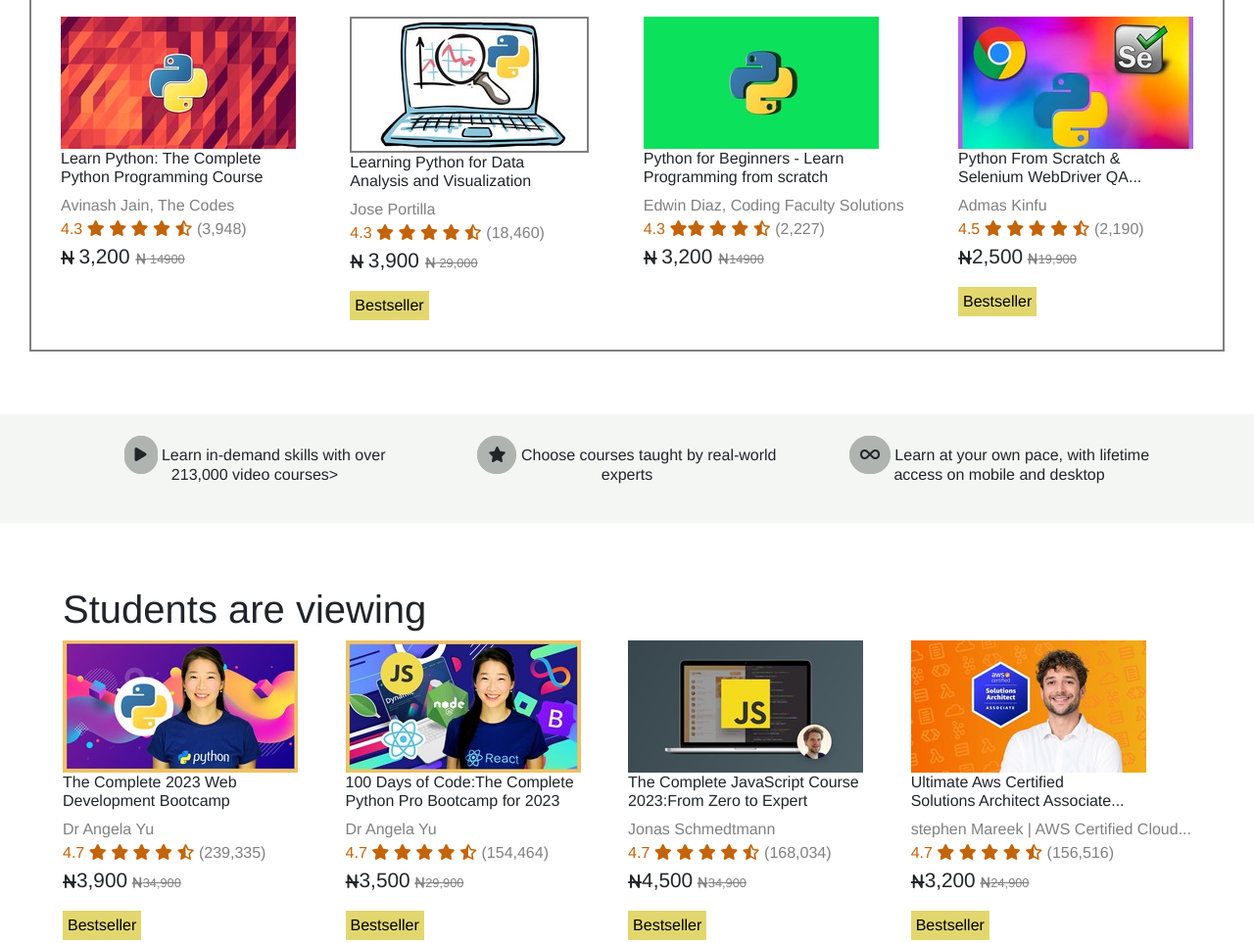
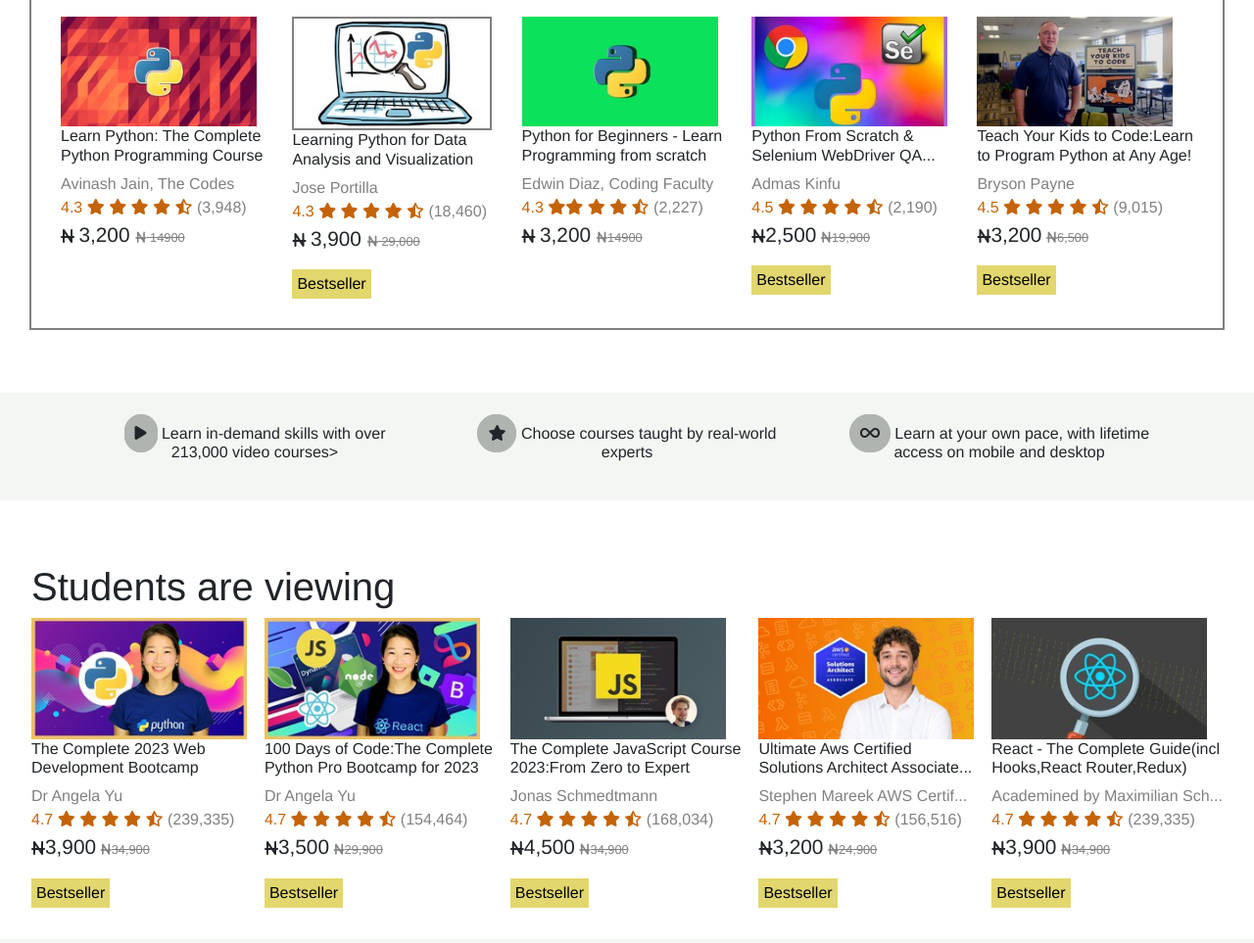
Before and after one commit to Amyrachie/udemyClone, a plain HTML site: page index.html in a window 1280 px wide. Shown: the part 866-1829 px from the top of the page at 98% size. Drawn offline with nearby package versions, Linux system fonts and the light colour scheme.

Commit message:
Second commit

```diff
--- a/assets/css/header.css
+++ b/assets/css/header.css
@@ -2,8 +2,12 @@
     margin: 0;
     padding: 0;
     font-family: 'Franklin Gothic Medium', 'Arial Narrow', Arial, sans-serif;
+  }
 
+  header {
+    box-shadow: 0px 1px 6px rgba(0,0,0,0.64);
   }
+
   .main-header {
     display: flex;
     flex-direction: row;
@@ -63,8 +67,7 @@
   input::placeholder {
 
     font-weight: 400px;
-    font-size: 17
-    px;
+    font-size: 17px;
     line-height: 1.4px;
     color: gray;
     margin-left: 5px;
--- a/assets/css/style.css
+++ b/assets/css/style.css
@@ -1,6 +1,7 @@
 * {
   padding: 0px;
   margin: 0px;
+  box-sizing: border-box;
 }
 
 .hero-b {
@@ -109,9 +110,8 @@
 }
 
 .section-three {
-  margin: 4rem;
+  margin: 2rem;
 }
-
 .featured-container {
   background-color: #f4f6f4;
   padding: 4rem 10rem 4rem 4rem;
--- a/index.html
+++ b/index.html
@@ -148,10 +148,11 @@
 
       <button class="btn">Explore Python</button>
 
+
       <div class="images">
 
         <div>
-          <img src="./assets/images/python-1.jpg">
+          <img src="./assets/images/python-1.jpg" width="200px">
           <h6>Learn Python: The Complete<br>
             Python Programming Course</h6>
           <p><span class="grey">Avinash Jain, The Codes</span><br>
@@ -165,7 +166,7 @@
 
         <div>
           <div class="python-image">
-            <img src="./assets/images/python-2.jpg">
+            <img src="./assets/images/python-2.jpg" width="200px">
           </div>
           <h6>Learning Python for Data<br>
             Analysis and Visualization</h6>
@@ -180,10 +181,10 @@
         </div>
 
         <div>
-          <img src="./assets/images/python-3.jpg">
+          <img src="./assets/images/python-3.jpg" width="200px">
           <h6>Python for Beginners - Learn<br>
             Programming from scratch</h6>
-          <p><span class="grey">Edwin Diaz, Coding Faculty Solutions</span><br>
+           <p><span class="grey">Edwin Diaz, Coding Faculty <!-- Solutions -->  </span><br>
             <span class="star">4.3 <i class="fa-sharp fa-solid fa-star"> </i><i class="fa-sharp fa-solid fa-star"></i>
               <i class="fa-sharp fa-solid fa-star"></i> <i class="fa-sharp fa-solid fa-star"></i> <i
                 class="fa-regular fa-star-half-stroke"></i> </span> <span class="grey"> (2,227) </span><br>
@@ -193,7 +194,7 @@
         </div>
 
         <div>
-          <img src="./assets/images/python-4.jpg">
+          <img src="./assets/images/python-4.jpg" width="200px">
           <h6>Python From Scratch &<br>
             Selenium WebDriver QA...</h6>
           <p><span class="grey">Admas Kinfu</span><br>
@@ -206,6 +207,20 @@
           <button class="bestseller">Bestseller</button>
         </div>
 
+
+        <div>
+          <img src="./assets/images/python-5.jpg" width="200px">
+          <h6>Teach Your Kids to Code:Learn<br>
+            to Program Python at Any Age!</h6>
+          <p><span class="grey">Bryson Payne</span><br>
+            <span class="star">4.5 <i class="fa-sharp fa-solid fa-star"></i> <i class="fa-sharp fa-solid fa-star"></i>
+              <i  class="fa-sharp fa-solid fa-star"></i> <i class="fa-sharp fa-solid fa-star"></i> <i
+                class="fa-regular fa-star-half-stroke"></i> </span> <span class="grey"> (9,015) </span><br>
+            <i class="fa-solid fa-naira-sign"></i><span class="number">3,200</span>
+            <span class="grey" id="num"><i class="fa-solid fa-naira-sign"></i>6,500</span>
+          </p>
+          <button class="bestseller">Bestseller</button>
+        </div>
 
       </div>
 
@@ -240,7 +255,7 @@
     <div class="students-view">
 
       <div>
-        <img src="./assets/images/students-view-1.jpg">
+        <img src="./assets/images/students-view-1.jpg" width="220px">
         <h6>The Complete 2023 Web<br>
           Development Bootcamp</h6>
         <p><span class="grey">Dr Angela Yu</span><br>
@@ -254,7 +269,7 @@
       </div>
 
       <div>
-        <img src="./assets/images/students-view-2.jpg">
+        <img src="./assets/images/students-view-2.jpg" width="220px">
         <h6>100 Days of Code:The Complete<br>
           Python Pro Bootcamp for 2023</h6>
         <p><span class="grey">Dr Angela Yu</span><br>
@@ -268,7 +283,7 @@
       </div>
 
       <div>
-        <img src="./assets/images/students-view-3.jpg">
+        <img src="./assets/images/students-view-3.jpg" width="220px">
         <h6>The Complete JavaScript Course<br>
           2023:From Zero to Expert</h6>
         <p><span class="grey">Jonas Schmedtmann</span><br>
@@ -283,15 +298,29 @@
 
 
       <div>
-        <img src="./assets/images/students-view-4.jpg">
+        <img src="./assets/images/students-view-4.jpg" width="220px">
         <h6>Ultimate Aws Certified <br>
           Solutions Architect Associate...</h6>
-        <p><span class="grey">stephen Mareek | AWS Certified Cloud...</span><br>
+        <p><span class="grey">Stephen Mareek AWS Certif...</span><br>
           <span class="star">4.7 <i class="fa-sharp fa-solid fa-star"></i> <i class="fa-sharp fa-solid fa-star"></i> <i
               class="fa-sharp fa-solid fa-star"></i> <i class="fa-sharp fa-solid fa-star"></i> <i
               class="fa-regular fa-star-half-stroke"></i> </span> <span class="grey"> (156,516) </span><br>
           <i class="fa-solid fa-naira-sign"></i><span class="number">3,200</span>
           <span class="grey" id="num"><i class="fa-solid fa-naira-sign"></i>24,900</span>
+        </p>
+        <button class="bestseller">Bestseller</button>
+      </div>
+
+      <div>
+        <img src="./assets/images/students-view-5.jpg" width="220px">
+        <h6>React - The Complete Guide(incl<br>
+          Hooks,React Router,Redux)</h6>
+        <p><span class="grey">Academined by Maximilian Sch... </span><br>
+          <span class="star">4.7 <i class="fa-sharp fa-solid fa-star"></i> <i class="fa-sharp fa-solid fa-star"></i> <i
+              class="fa-sharp fa-solid fa-star"></i> <i class="fa-sharp fa-solid fa-star"></i> <i
+              class="fa-regular fa-star-half-stroke"></i> </span> <span class="grey"> (239,335) </span><br>
+          <i class="fa-solid fa-naira-sign"></i><span class="number">3,900</span>
+          <span class="grey" id="num"><i class="fa-solid fa-naira-sign"></i>34,900</span>
         </p>
         <button class="bestseller">Bestseller</button>
       </div>
```
